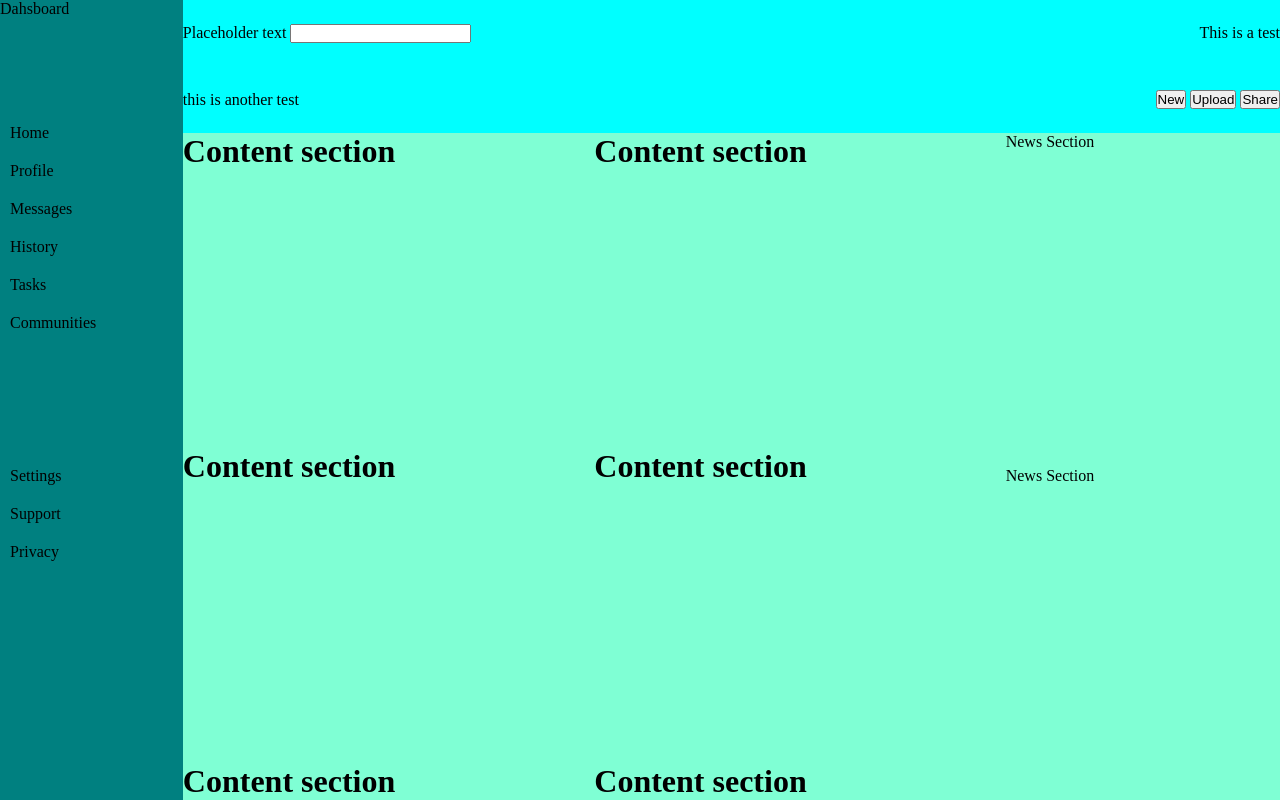
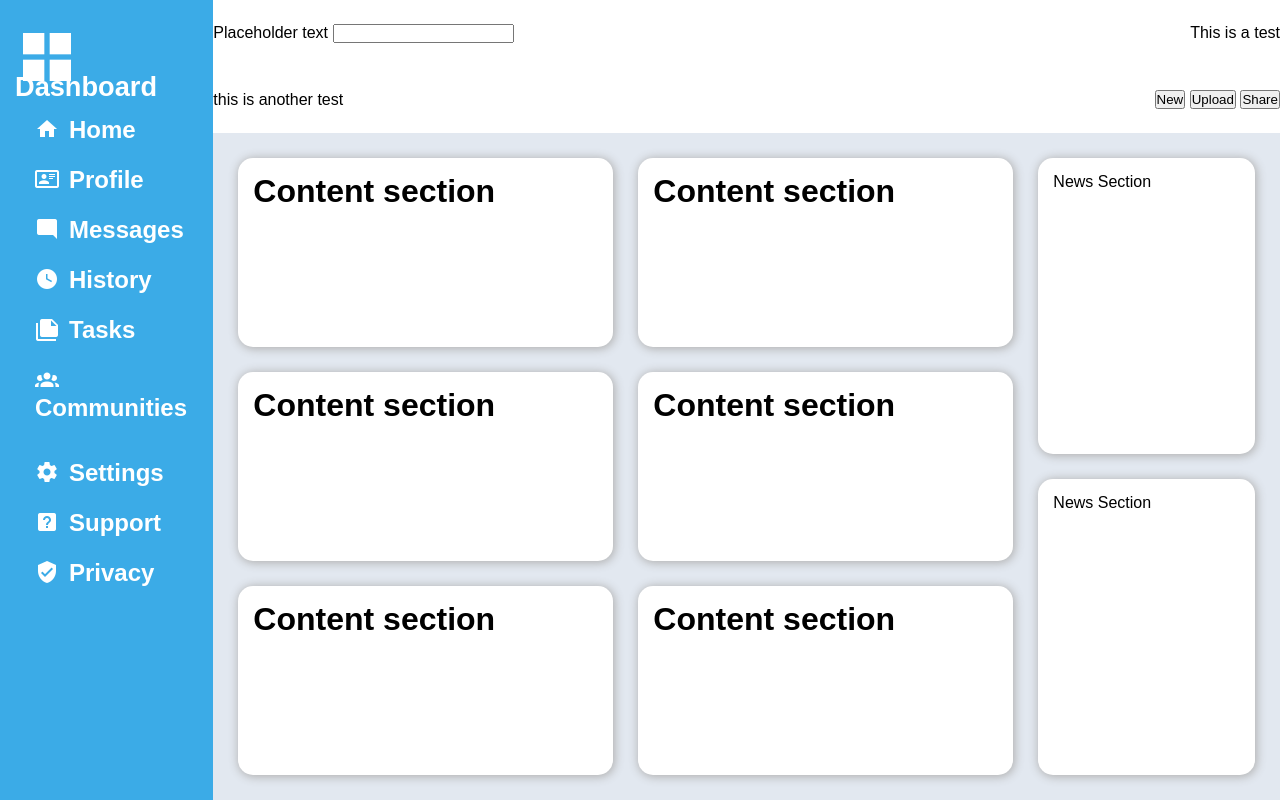
Before and after one commit to Zhalor/Admin-Dashboard, a plain HTML site: page index.html in a window 1280 px wide. Drawn offline with Linux system fonts and the light colour scheme.

Commit message:
Add icons, sidebar styling, and main content styling
Completed the sidebar styling and added most of the main content styling.
Added icons for sidebar and header sections.

```diff
--- a/index.html
+++ b/index.html
@@ -42,23 +42,23 @@
     </div>
     <div class="sidebar">
       <div>
-        Dahsboard
+        Dashboard
       </div>
       <div>
         <ul>
-          <li>Home</li>
-          <li>Profile</li>
-          <li>Messages</li>
-          <li>History</li>
-          <li>Tasks</li>
-          <li>Communities</li>
+          <li class="home">Home</li>
+          <li class="profile">Profile</li>
+          <li class="messages">Messages</li>
+          <li class="history">History</li>
+          <li class="tasks">Tasks</li>
+          <li class="communities">Communities</li>
         </ul>
       </div>
       <div>
         <ul>
-          <li>Settings</li>
-          <li>Support</li>
-          <li>Privacy</li>
+          <li class="settings">Settings</li>
+          <li class="support">Support</li>
+          <li class="privacy">Privacy</li>
         </ul>
       </div>
     </div>
--- a/styles.css
+++ b/styles.css
@@ -4,9 +4,13 @@
   box-sizing: border-box;
 }
 
+:root {
+  font-family: Arial;
+}
+
 .container {
   display: grid;
-  grid-template: 1fr 5fr / 1fr 6fr;
+  grid-template: 1fr 5fr / 1fr 5fr;
   height: 100vh;
 }
 
@@ -14,7 +18,7 @@
   grid-column: 2;
   display: grid;
   grid-template: 1fr 1fr / 2fr 1fr;
-  background-color: cyan;
+  background-color: white;
 }
 
 .content {
@@ -23,12 +27,24 @@
   background-color: aquamarine;
   display: grid;
   grid-template: 1fr / 3fr 1fr;
+  background-color: #E2E8F0;
+  padding-top: 25px;
+}
+
+.projects > div {
+  background-color: white;
+  margin-left: 25px;
+  margin-bottom: 25px;
+  border-radius: 15px;
+  padding: 15px;
+  box-shadow: 1px 1px 10px 1px rgb(177, 177, 177);
 }
 
 .content > .projects {
   display: grid;
   grid-template-rows: 1fr 1fr;
   grid-template-columns: repeat(auto-fit, minmax(300px, 1fr));
+  grid-auto-rows: 1fr;
   font-weight: 700;
   font-size: 2rem;
 }
@@ -38,9 +54,19 @@
   grid-template-rows: 1fr 1fr;
 }
 
+.news > div {
+  background-color: white;
+  margin: 0px 25px 25px 25px;
+  border-radius: 15px;
+  padding: 15px;
+  box-shadow: 1px 1px 10px 1px rgb(177, 177, 177);
+}
+
 .sidebar {
   grid-row: 1 / 3;
-  background-color: teal;
+  background-color: #3babe7;
+  color: white;
+  font-weight: 700;
 }
 
 .header > div:nth-child(2n+1) {
@@ -56,6 +82,73 @@
   grid-template-rows: 1fr 3fr 3fr;
 }
 
-li {
-  padding: 10px;
+.sidebar div:first-of-type {
+  align-self: center;
+  padding-left: 15px;
+  height: 100%;
+  width: 100%;
+  font-size: 1.7rem;
 }
+
+.sidebar div:first-of-type:before {
+  display: inline-block;
+  position: relative;
+  width: 64px;
+  height: 64px;
+  content: '';
+  top: 25px;
+  margin-right: 10px;
+  background: url(./images/logo.png);
+}
+
+.sidebar li {
+  padding-left: 35px;
+  padding-bottom: 20px;
+  font-size: 1.5rem;
+}
+
+ul li:before {
+  display: inline-block;
+  position: relative;
+  width: 24px;
+  height: 24px;
+  content: '';
+  top: 3px;
+  margin-right: 10px;
+}
+
+li.home:before {
+  background: url(./images/home.png);
+}
+
+li.profile:before {
+  background: url(./images/profile.png);
+}
+
+li.messages:before {
+  background: url(./images/messages.png);
+}
+
+li.history:before {
+  background: url(./images/history.png);
+}
+
+li.tasks:before {
+  background: url(./images/tasks.png);
+}
+
+li.communities:before {
+  background: url(./images/communities.png);
+}
+
+li.settings:before {
+  background: url(./images/settings.png);
+}
+
+li.support:before {
+  background: url(./images/support.png);
+}
+
+li.privacy:before {
+  background: url(./images/privacy.png);
+}
```
Also changed, not shown: images/alert.png (added), images/communities.png (added), images/history.png (added), images/home.png (added), images/logo.png (added), images/messages.png (added), images/privacy.png (added), images/profile.png (added), images/search.png (added), images/settings.png (added), images/support.png (added), images/tasks.png (added).
